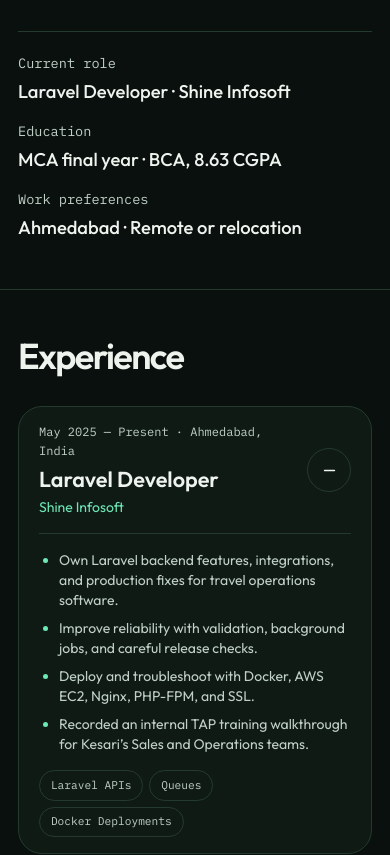
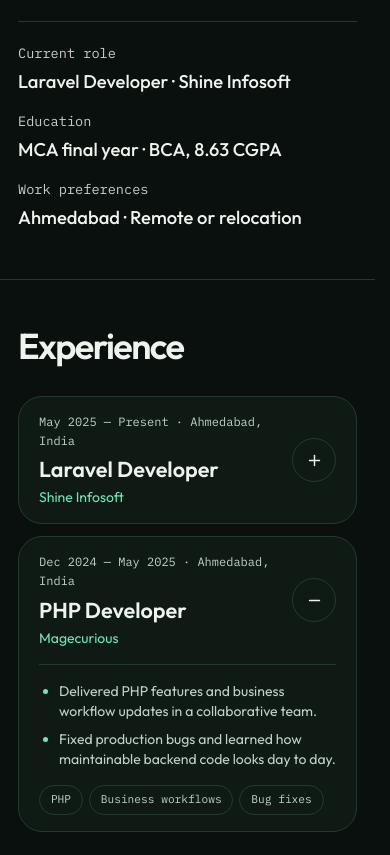
Before and after one commit to MadinBloch/Mysite, a React (Vite) app: page /about in a window 390 px wide. Shown: the part 980-1835 px from the top of the page. Built offline with nearby package versions, Linux system fonts and the light colour scheme.

Commit message:
Expand Magecurious on About and finish responsive alignment

```diff
--- a/src/components/About.jsx
+++ b/src/components/About.jsx
@@ -24,7 +24,7 @@ export default function About() {
           </SectionReveal>
           <SectionReveal className="bio-photo" delay={0.06}>
             <Link to="/gallery?album=meetups">
-              <img src={meetup.src} alt={meetup.title} decoding="async" width="1200" height="800" style={{ objectPosition: meetup.position }} />
+              <img src={meetup.src} alt={meetup.title} loading="lazy" decoding="async" width="1200" height="800" style={{ objectPosition: meetup.position }} />
               <span><FiCamera aria-hidden="true" />Laravel meetup photos</span>
             </Link>
           </SectionReveal>
--- a/src/components/Blogs.jsx
+++ b/src/components/Blogs.jsx
@@ -1,5 +1,4 @@
 import { Link } from 'react-router-dom'
-import { FiArrowRight, FiArrowUpRight } from 'react-icons/fi'
 import blogs from '../data/blogs.json'
 import { SectionReveal } from './motion/SectionReveal'
 
@@ -25,7 +24,6 @@ export function BlogList({ posts, heading: Heading = 'h3', compact = false }) {
               <Heading>{post.title}</Heading>
               {!compact && post.preview && <p>{post.preview}</p>}
             </div>
-            {compact && <FiArrowUpRight aria-hidden="true" />}
           </Link>
         </li>
       ))}
@@ -39,7 +37,7 @@ export default function Blogs() {
       <div className="portfolio-shell">
         <SectionReveal className="spread-heading">
           <h2 id="writing-title" className="editorial-heading">Latest <em>writing.</em></h2>
-          <Link to="/blogs" className="quiet-link">All posts <FiArrowRight aria-hidden="true" /></Link>
+          <Link to="/blogs" className="quiet-link">All posts</Link>
         </SectionReveal>
         <SectionReveal>
           <BlogList compact posts={blogs.slice(0, 3)} />
--- a/src/components/Experience.jsx
+++ b/src/components/Experience.jsx
@@ -1,5 +1,4 @@
 import { useState } from 'react'
-import { AnimatePresence, motion, useReducedMotion } from 'framer-motion'
 import { FiMinus, FiPlus } from 'react-icons/fi'
 import { SectionReveal } from './motion/SectionReveal'
 
@@ -33,8 +32,7 @@ export const jobs = [
 ]
 
 export default function Experience() {
-  const [openId, setOpenId] = useState(jobs[0].id)
-  const reduce = useReducedMotion()
+  const [openId, setOpenId] = useState('mage')
 
   return (
     <section id="experience" className="section-shell" aria-labelledby="experience-title">
@@ -70,27 +68,13 @@ export default function Experience() {
                   </button>
                 </h3>
 
-                <div id={detailId} aria-hidden={!open}>
-                  <AnimatePresence initial={false}>
-                    {open && (
-                      <motion.div
-                        initial={reduce ? false : { height: 0, opacity: 0 }}
-                        animate={{ height: 'auto', opacity: 1 }}
-                        exit={reduce ? undefined : { height: 0, opacity: 0 }}
-                        transition={{ duration: reduce ? 0 : 0.25 }}
-                        className="overflow-hidden"
-                      >
-                        <div className="mx-5 border-t border-line py-4 sm:mx-6">
-                          <ul className="portfolio-copy list-disc space-y-2 pl-5 text-sm marker:text-accent">
-                            {job.points.map((point) => <li key={point}>{point}</li>)}
-                          </ul>
-                          <ul aria-label="Tools and responsibilities" className="mt-4 flex flex-wrap gap-1.5">
-                            {job.focus.map((item) => <li key={item} className="tag">{item}</li>)}
-                          </ul>
-                        </div>
-                      </motion.div>
-                    )}
-                  </AnimatePresence>
+                <div id={detailId} hidden={!open} className="mx-5 border-t border-line py-4 sm:mx-6">
+                  <ul className="portfolio-copy list-disc space-y-2 pl-5 text-sm marker:text-accent">
+                    {job.points.map(point => <li key={point}>{point}</li>)}
+                  </ul>
+                  <ul aria-label="Tools and responsibilities" className="mt-4 flex flex-wrap gap-1.5">
+                    {job.focus.map(item => <li key={item} className="tag">{item}</li>)}
+                  </ul>
                 </div>
               </article>
             )
--- a/src/components/Hackathon.jsx
+++ b/src/components/Hackathon.jsx
@@ -1,6 +1,5 @@
 import { useState } from 'react'
 import { Link } from 'react-router-dom'
-import { FiArrowUpRight } from 'react-icons/fi'
 import PhotoPrint from './PhotoPrint'
 import Lightbox from './Lightbox'
 import { hackathonPhotos } from '../data/photos'
@@ -27,7 +26,7 @@ export default function Hackathon() {
             onOpen={() => setPreview(index)} />
         ))}
       </div>
-      <Link to="/gallery?album=hackathon" className="journal-link">Full hackathon album <FiArrowUpRight aria-hidden="true" /></Link>
+      <Link to="/gallery?album=hackathon" className="journal-link">Full hackathon album</Link>
       {preview !== null && <Lightbox photos={highlights} index={preview} onChange={setPreview} onClose={() => setPreview(null)} />}
     </article>
   )
--- a/src/components/Hero.jsx
+++ b/src/components/Hero.jsx
@@ -1,6 +1,6 @@
 import { useState } from 'react'
 import { Link } from 'react-router-dom'
-import { FiArrowDown, FiDownload, FiTerminal } from 'react-icons/fi'
+import { FiBookOpen, FiDownload, FiTerminal } from 'react-icons/fi'
 import Lightbox from './Lightbox'
 import PhotoPrint from './PhotoPrint'
 import { profile } from '../data/profile'
@@ -36,7 +36,7 @@ export default function Hero() {
             At Shine Infosoft, I build the Laravel APIs that take a Kesari Select inquiry from quote to booking. I connect them to the ERP and deploy releases on AWS.
           </p>
           <div className="hero-actions">
-            <Link to="/#story" className="btn-primary">Read my story <FiArrowDown aria-hidden="true" /></Link>
+            <Link to="/#story" className="btn-primary"><FiBookOpen aria-hidden="true" />Read my story</Link>
             <a href={profile.resume} download className="btn-outline"><FiDownload aria-hidden="true" />Resume</a>
           </div>
         </div>
--- a/src/components/PortfolioStory.jsx
+++ b/src/components/PortfolioStory.jsx
@@ -1,5 +1,5 @@
 import { Link } from 'react-router-dom'
-import { FiArrowRight, FiArrowUpRight, FiGrid } from 'react-icons/fi'
+import { FiArrowRight, FiGrid } from 'react-icons/fi'
 import Hackathon from './Hackathon'
 import Workshop from './Workshop'
 import Impact from './Impact'
@@ -52,7 +52,7 @@ export default function PortfolioStory() {
               </ol>
               <Impact />
               <p className="chapter-prose">After release, I recorded internal TAP walkthroughs for the Sales and Operations teams.</p>
-              <Link to="/projects/kesari-select-backend" className="journal-link">Read the case study <FiArrowUpRight aria-hidden="true" /></Link>
+              <Link to="/projects/kesari-select-backend" className="journal-link">Read the case study</Link>
             </article>
           </Chapter>
           <Chapter date="2026-08" month="Aug"><Workshop /></Chapter>
--- a/src/components/WorkHighlights.jsx
+++ b/src/components/WorkHighlights.jsx
@@ -1,5 +1,5 @@
 import { Link } from 'react-router-dom'
-import { FiArrowRight, FiArrowUpRight, FiBriefcase, FiMail, FiPrinter } from 'react-icons/fi'
+import { FiLayers, FiBriefcase, FiMail, FiPrinter } from 'react-icons/fi'
 import projects from '../data/projects.json'
 import { SectionReveal } from './motion/SectionReveal'
 
@@ -16,7 +16,7 @@ export default function WorkHighlights() {
       <div className="portfolio-shell">
         <SectionReveal className="spread-heading">
           <h2 id="work-highlights-title" className="editorial-heading">Selected <em>work.</em></h2>
-          <Link to="/projects" className="paper-link">All projects <FiArrowRight aria-hidden="true" /></Link>
+          <Link to="/projects" className="paper-link"><FiLayers aria-hidden="true" />All projects</Link>
         </SectionReveal>
         <div className="paper-grid">
           {selected.map(project => {
@@ -31,7 +31,7 @@ export default function WorkHighlights() {
                 <p>{project.description}</p>
                 <div className="paper-card-foot">
                   <Link to={'/projects/' + project.caseStudySlug} className="paper-link" aria-label={'Read the ' + project.title + ' case study'}>
-                    Read the case study <FiArrowUpRight aria-hidden="true" />
+                    Read the case study
                   </Link>
                   <span>{project.year}</span>
                 </div>
--- a/src/components/Workshop.jsx
+++ b/src/components/Workshop.jsx
@@ -1,6 +1,5 @@
 import { useState } from 'react'
 import { Link } from 'react-router-dom'
-import { FiArrowUpRight } from 'react-icons/fi'
 import { workshopPhotos } from '../data/photos'
 import PhotoPrint from './PhotoPrint'
 import Lightbox from './Lightbox'
@@ -17,7 +16,7 @@ export default function Workshop() {
       <h3 id="workshop-title" className="chapter-heading">Git &amp; Docker <em>workshop.</em></h3>
       <p className="chapter-prose">I took my everyday Git workflow to Dr. Subhash University, then helped students run Docker on their own machines.</p>
       <PhotoPrint photo={workshop} width={800} height={600} className="chapter-workshop" caption={workshop.caption} onOpen={() => setPreview(workshopIndex)} />
-      <Link to="/gallery?album=workshop" className="journal-link">View the workshop album <FiArrowUpRight aria-hidden="true" /></Link>
+      <Link to="/gallery?album=workshop" className="journal-link">View the workshop album</Link>
       {preview !== null && <Lightbox photos={workshopPhotos} index={preview} onChange={setPreview} onClose={() => setPreview(null)} />}
     </article>
   )
--- a/src/index.css
+++ b/src/index.css
@@ -25,6 +25,7 @@
 @layer base {
   html {
     scroll-padding-top: 92px;
+    scrollbar-gutter: stable;
     scrollbar-color: var(--deep-green) var(--ink);
   }
 
@@ -334,7 +335,7 @@
 
 .case-reading { padding-right: clamp(0rem, 2vw, 1.8rem); }
 .case-paragraph { margin-top: 1.15rem; padding-top: 0.85rem; border-top: 1px solid var(--line); }
-.case-paragraph h3 { font: 500 1.12rem 'Outfit', sans-serif; color: var(--mint); }
+.case-paragraph h3 { font: 500 1.12rem var(--display); color: var(--mint); }
 .case-paragraph p { margin-top: 0.4rem; font-size: 0.95rem; }
 
 
@@ -348,14 +349,14 @@
 .bio-photo span { min-height: 2.6rem; padding: 0.6rem 0 0.15rem; color: var(--muted); font-size: 0.87rem; }
 .bio-photo a:hover span { color: var(--mint); }
 .profile-facts { display: grid; grid-template-columns: repeat(3, minmax(0, 1fr)); gap: 1rem 2rem; border-top: 1px solid var(--line); margin-top: clamp(2rem, 5vw, 4rem); padding-top: 1.35rem; }
-.profile-facts dd { margin-top: 0.35rem; font: 500 1.15rem / 1.4 'Outfit', sans-serif; }
+.profile-facts dd { margin-top: 0.35rem; font: 500 1.15rem / 1.4 var(--display); }
 
 .contact-footer { border-top: 1px solid var(--line); background: radial-gradient(ellipse at 72% 68%, var(--panel), transparent 60%), var(--ink); }
 .contact-layout { display: grid; grid-template-columns: 1fr auto; align-items: center; gap: 2rem; padding-block: clamp(3.5rem, 7.5vw, 6.5rem); }
 .contact-layout h2 { margin-top: 0.9rem; }
 .contact-invite { max-width: 29rem; margin-top: 0.85rem; }
 .contact-address { display: flex; flex-wrap: wrap; align-items: center; gap: 0.7rem; margin-bottom: 1rem; }
-.contact-address a { color: var(--text); font: 500 clamp(1.05rem, 2vw, 1.55rem) / 1.3 'Outfit', sans-serif; overflow-wrap: anywhere; }
+.contact-address a { color: var(--text); font: 500 clamp(1.05rem, 2vw, 1.55rem) / 1.3 var(--display); overflow-wrap: anywhere; }
 .contact-address a:hover { color: var(--mint); }
 .copy-result { min-height: 1.45rem; color: var(--mint); margin-top: 0.42rem; font-size: 0.85rem; }
 .footer-signoff { justify-content: space-between; gap: 0.45rem 1rem; padding-block: 0.7rem; border-top: 1px solid var(--line); }
@@ -369,7 +370,7 @@
 }
 .footer-signoff a, .bio-photo span { gap: 0.45rem; min-height: 44px; }
 .footer-signoff a:hover { color: var(--mint); }
-.profile-facts dt { color: var(--muted); font: 400 0.85rem / 1.5 'IBM Plex Mono', monospace; }
+.profile-facts dt { color: var(--muted); font: 400 0.85rem / 1.5 var(--mono); }
 
 @media (max-width: 700px) {
   .bio-layout, .contact-layout, .profile-facts { grid-template-columns: minmax(0, 1fr); }
```
Also changed, not shown: src/portfolio.css (+20 -21 lines).
